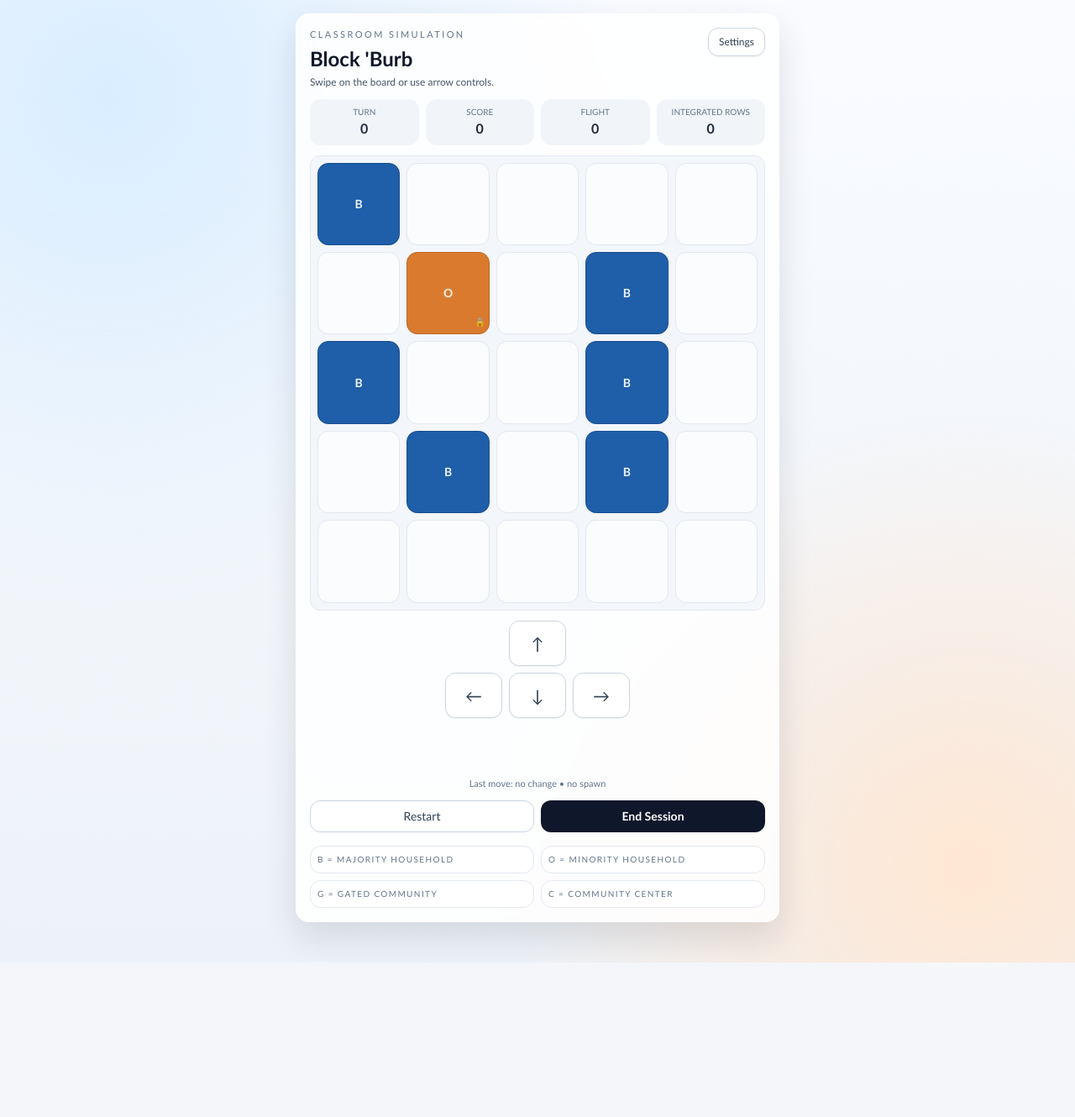
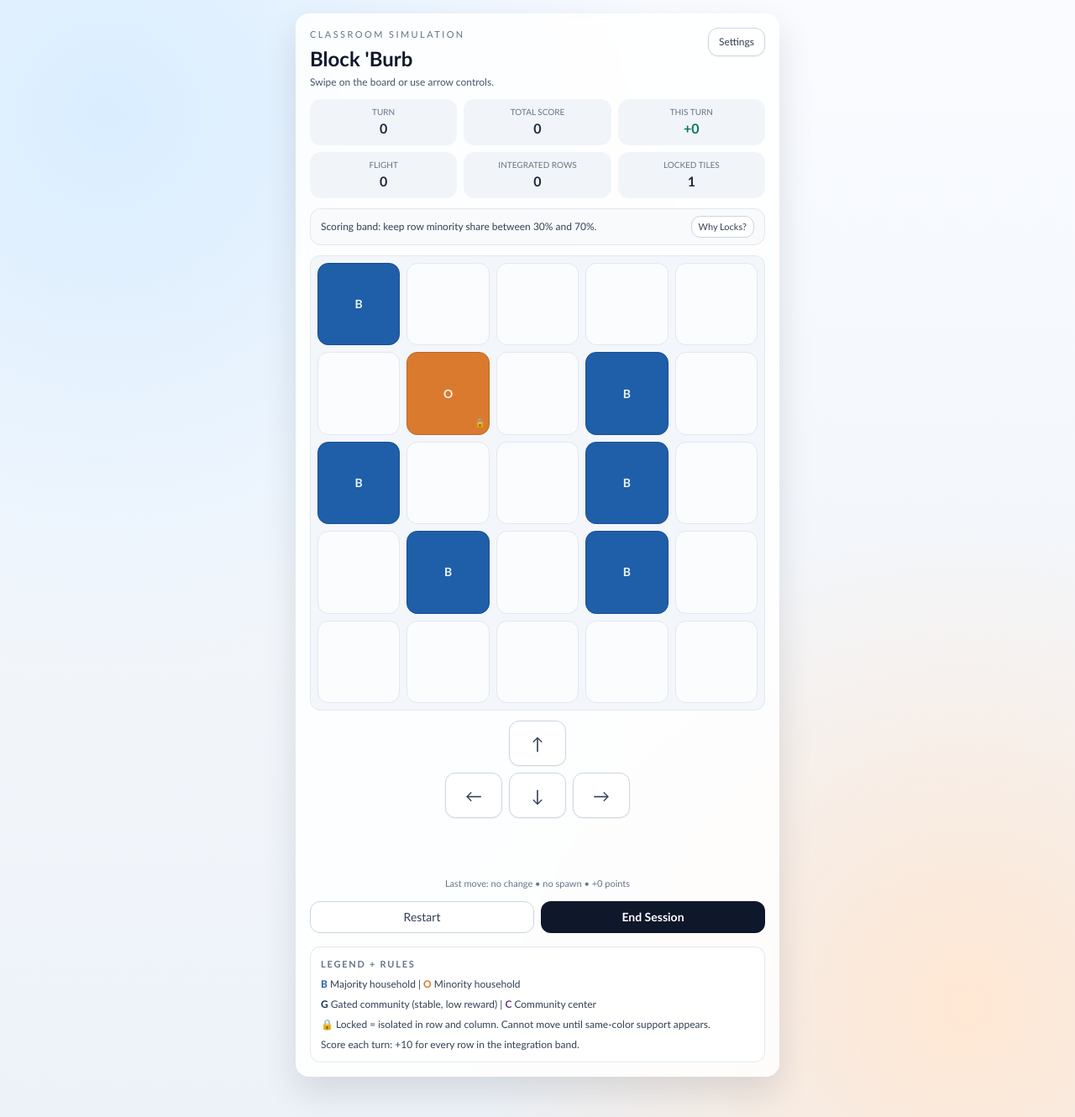
Before and after one commit to professorcaren/block-burb, a React (Vite) app in the folder block-burb-app/: page / in a window 1280 px wide. Shown: the whole page at 84% size. Before the commit the page ends 1146 px from the top, so only its background shows below. Built offline with nearby package versions, Linux system fonts and the light colour scheme.

Commit message:
Improve classroom HUD, legend, and lock guidance

```diff
--- a/block-burb-app/src/App.tsx
+++ b/block-burb-app/src/App.tsx
@@ -176,6 +176,7 @@ function App() {
   const [draftConfig, setDraftConfig] = useState<GameConfig>(DEFAULT_CONFIG)
   const [game, setGame] = useState(() => createInitialState(DEFAULT_CONFIG))
   const [showSettings, setShowSettings] = useState(false)
+  const [showLockHelp, setShowLockHelp] = useState(false)
   const touchStartRef = useRef<TouchPoint | null>(null)
 
   const handleMove = useCallback(
@@ -253,6 +254,11 @@ function App() {
     () => generateEquilibriumMap(game.board.length, counts.blue, counts.orange),
     [counts.blue, counts.orange, game.board.length],
   )
+  const lockedHouseholds = useMemo(
+    () =>
+      game.board.flat().filter((tile) => tile !== null && tile.kind === 'household' && tile.locked).length,
+    [game.board],
+  )
 
   const activeBoardClass = game.summary.flightCount > 0 ? 'board-flash' : ''
 
@@ -328,14 +334,18 @@ function App() {
           </button>
         </header>
 
-        <div className="mt-3 grid grid-cols-4 gap-2 text-center">
+        <div className="mt-3 grid grid-cols-3 gap-2 text-center">
           <div className="rounded-lg bg-slate-100 px-2 py-2">
             <p className="text-[10px] uppercase text-slate-500">Turn</p>
             <p className="text-base font-semibold text-slate-800">{game.turn}</p>
           </div>
           <div className="rounded-lg bg-slate-100 px-2 py-2">
-            <p className="text-[10px] uppercase text-slate-500">Score</p>
+            <p className="text-[10px] uppercase text-slate-500">Total Score</p>
             <p className="text-base font-semibold text-slate-800">{game.totalScore}</p>
+          </div>
+          <div className="rounded-lg bg-slate-100 px-2 py-2">
+            <p className="text-[10px] uppercase text-slate-500">This Turn</p>
+            <p className="text-base font-semibold text-emerald-700">+{game.summary.pointsGained}</p>
           </div>
           <div className="rounded-lg bg-slate-100 px-2 py-2">
             <p className="text-[10px] uppercase text-slate-500">Flight</p>
@@ -345,11 +355,36 @@ function App() {
             <p className="text-[10px] uppercase text-slate-500">Integrated Rows</p>
             <p className="text-base font-semibold text-slate-800">{game.summary.integrationRows}</p>
           </div>
+          <div className="rounded-lg bg-slate-100 px-2 py-2">
+            <p className="text-[10px] uppercase text-slate-500">Locked Tiles</p>
+            <p className="text-base font-semibold text-slate-800">{lockedHouseholds}</p>
+          </div>
         </div>
 
         {game.summary.segregationWarning ? (
           <p className="mt-3 rounded-lg border border-amber-300 bg-amber-50 px-3 py-2 text-xs text-amber-900">
             Warning: board currently segregated. Play can continue.
+          </p>
+        ) : null}
+
+        <div className="mt-3 flex items-center justify-between gap-3 rounded-lg border border-slate-200 bg-slate-50 px-3 py-2">
+          <p className="text-xs text-slate-700">
+            Scoring band: keep row minority share between {Math.round(config.integrationBand.min * 100)}% and{' '}
+            {Math.round(config.integrationBand.max * 100)}%.
+          </p>
+          <button
+            type="button"
+            onClick={() => setShowLockHelp((previous) => !previous)}
+            className="shrink-0 rounded-md border border-slate-300 bg-white px-2 py-1 text-[11px] font-medium text-slate-700"
+          >
+            {showLockHelp ? 'Hide Lock Rule' : 'Why Locks?'}
+          </button>
+        </div>
+
+        {showLockHelp ? (
+          <p className="mt-2 rounded-lg border border-blue-200 bg-blue-50 px-3 py-2 text-xs text-blue-900">
+            {lockIcon} A household locks when it is the only tile of its color in both its row and column. Locked
+            tiles do not move until a same-color household enters that row or column.
           </p>
         ) : null}
 
@@ -379,6 +414,11 @@ function App() {
                   <div
                     key={cell.id}
                     className={`tile-pop relative flex aspect-square items-center justify-center rounded-lg border text-sm font-bold ${visual.classes}`}
+                    aria-label={
+                      cell.kind === 'household' && cell.locked
+                        ? 'Locked household. It cannot move until a same-color tile enters this row or column.'
+                        : undefined
+                    }
                   >
                     <span>{visual.label}</span>
                     {cell.locked ? (
@@ -394,7 +434,8 @@ function App() {
         <DirectionPad onMove={handleMove} />
 
         <div className="mt-2 text-center text-[11px] text-slate-500">
-          Last move: {game.summary.moved ? `${game.summary.merges} merges` : 'no change'} • {game.summary.spawned ? 'spawned' : 'no spawn'}
+          Last move: {game.summary.moved ? `${game.summary.merges} merges` : 'no change'} •{' '}
+          {game.summary.spawned ? 'spawned' : 'no spawn'} • +{game.summary.pointsGained} points
         </div>
 
         <div className="mt-3 flex gap-2">
@@ -596,11 +637,22 @@ function App() {
           </section>
         ) : null}
 
-        <footer className="mt-4 grid grid-cols-2 gap-2 text-[10px] uppercase tracking-[0.14em] text-slate-500">
-          <div className="rounded-lg border border-slate-200 bg-white px-2 py-2">B = Majority Household</div>
-          <div className="rounded-lg border border-slate-200 bg-white px-2 py-2">O = Minority Household</div>
-          <div className="rounded-lg border border-slate-200 bg-white px-2 py-2">G = Gated Community</div>
-          <div className="rounded-lg border border-slate-200 bg-white px-2 py-2">C = Community Center</div>
+        <footer className="mt-4 space-y-2 rounded-xl border border-slate-200 bg-white p-3 text-xs text-slate-700">
+          <p className="text-[11px] font-semibold uppercase tracking-[0.16em] text-slate-500">Legend + Rules</p>
+          <p>
+            <span className="font-semibold text-[#1f5ea8]">B</span> Majority household |{' '}
+            <span className="font-semibold text-[#d97a2f]">O</span> Minority household
+          </p>
+          <p>
+            <span className="font-semibold text-[#1a2f57]">G</span> Gated community (stable, low reward) |{' '}
+            <span className="font-semibold text-[#6f3a8a]">C</span> Community center
+          </p>
+          <p>
+            {lockIcon} Locked = isolated in row and column. Cannot move until same-color support appears.
+          </p>
+          <p>
+            Score each turn: +{config.integrationPointsPerRow} for every row in the integration band.
+          </p>
         </footer>
       </section>
     </main>
```
